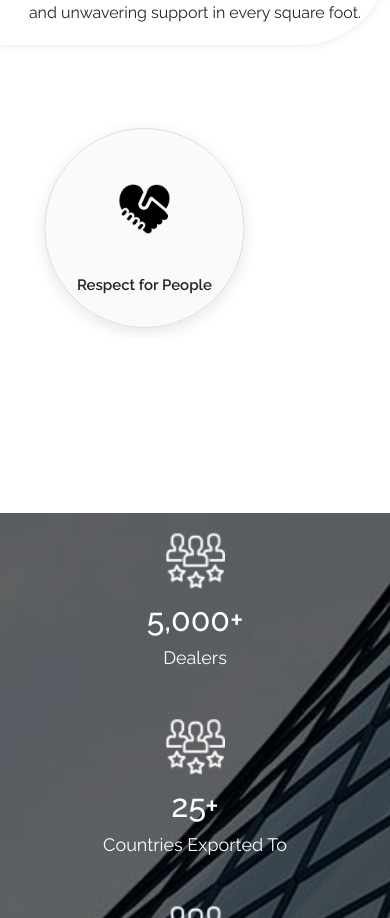
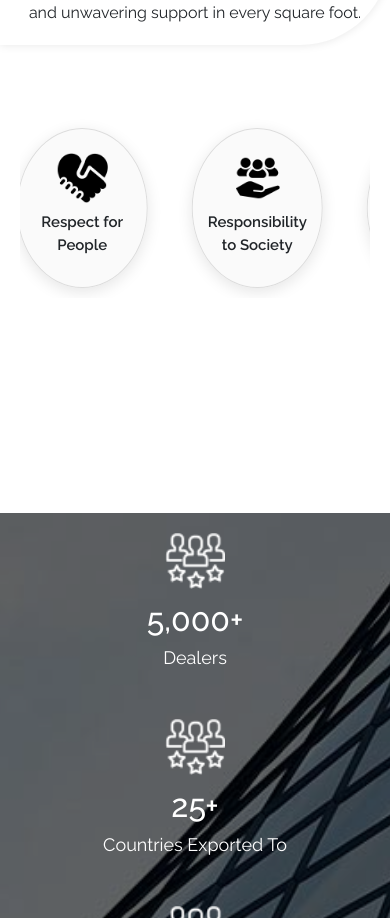
Before and after one commit to rishab-sudo/Alutuff-new, a React (Create React App) app: page /about in a window 390 px wide. Shown: the part 3563-4481 px from the top of the page. Built offline with nearby package versions, Linux system fonts and the light colour scheme.

Commit message:
12july25

```diff
--- a/src/Pages/About.js
+++ b/src/Pages/About.js
@@ -56,6 +56,7 @@ const settings = {
         slidesToShow: 3,
       },
     },
+
     {
       breakpoint: 992, // below 992px
       settings: {
--- a/src/components/CircleSlider.css
+++ b/src/components/CircleSlider.css
@@ -80,7 +80,7 @@
   }
 
   .circle {
-    width: 200px;
-    height: 200px;
+    width: 160px;
+    height: 160px;
   }
 }
--- a/src/components/CircleSlider.js
+++ b/src/components/CircleSlider.js
@@ -71,7 +71,7 @@ const CircleSlider = () => {
       },
       {
         breakpoint: 480,
-        settings: { slidesToShow: 1 },
+        settings: { slidesToShow: 2 },
       },
     ],
   };
```
